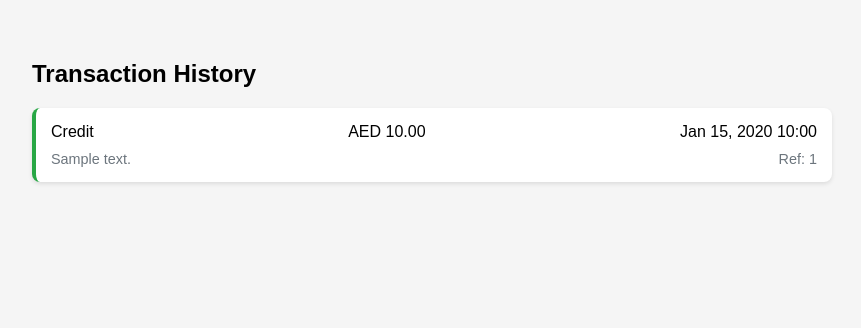
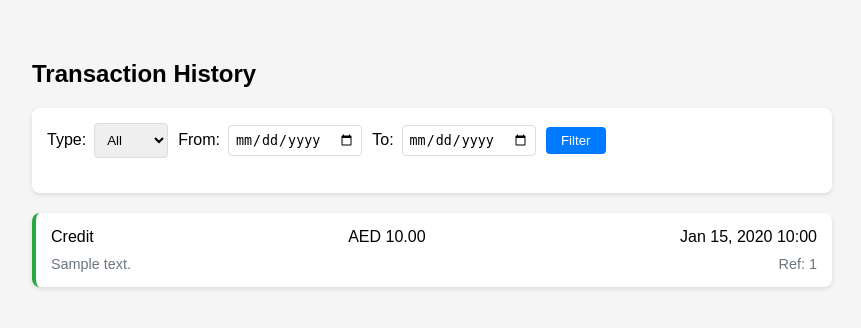
Before and after one commit to adeelrehman77/django_kitchen, a Django app: page /wallet/transactions/ in a window 1280 px wide. Shown: the part 38-366 px from the top of the page, without its empty margins (208-1069 px from the left). Run offline with Django 5.2, Linux system fonts and the light colour scheme; a user stored in the database is signed in; tables that the repository leaves empty hold one stand-in row (values such as "Sample post").

Commit message:
Assistant checkpoint: Add transaction filtering and improved UI
Assistant generated file changes:
- main/views.py: Enhance transaction history with filters
- main/templates/main/transaction_history.html: Add filters to transaction history template
- main/static/css/style.css: Add filter styles

---

User prompt:

next

```diff
--- a/main/static/css/style.css
+++ b/main/static/css/style.css
@@ -90,6 +90,46 @@
     justify-content: space-between;
     font-size: 0.9em;
     color: #6c757d;
+}
+
+.filters {
+    background: white;
+    padding: 15px;
+    border-radius: 8px;
+    margin-bottom: 20px;
+    box-shadow: 0 2px 4px rgba(0,0,0,0.1);
+}
+
+.filter-form {
+    display: flex;
+    gap: 15px;
+    align-items: center;
+}
+
+.filter-group {
+    display: flex;
+    align-items: center;
+    gap: 8px;
+}
+
+.filter-group select,
+.filter-group input {
+    padding: 6px;
+    border: 1px solid #ddd;
+    border-radius: 4px;
+}
+
+.filter-form button {
+    padding: 6px 15px;
+    background: #007bff;
+    color: white;
+    border: none;
+    border-radius: 4px;
+    cursor: pointer;
+}
+
+.filter-form button:hover {
+    background: #0056b3;
 }
 
 .no-transactions {
--- a/main/templates/main/transaction_history.html
+++ b/main/templates/main/transaction_history.html
@@ -4,6 +4,29 @@
 {% block content %}
 <div class="transactions-page">
     <h2>Transaction History</h2>
+
+    <div class="filters">
+        <form method="get" class="filter-form">
+            <div class="filter-group">
+                <label>Type:</label>
+                <select name="type">
+                    <option value="">All</option>
+                    <option value="credit" {% if tx_type == 'credit' %}selected{% endif %}>Credit</option>
+                    <option value="debit" {% if tx_type == 'debit' %}selected{% endif %}>Debit</option>
+                </select>
+            </div>
+            <div class="filter-group">
+                <label>From:</label>
+                <input type="date" name="start_date" value="{{ start_date }}">
+            </div>
+            <div class="filter-group">
+                <label>To:</label>
+                <input type="date" name="end_date" value="{{ end_date }}">
+            </div>
+            <button type="submit">Filter</button>
+        </form>
+    </div>
+
     <div class="transactions-list">
         {% for transaction in transactions %}
         <div class="transaction-card {{ transaction.transaction_type }}">
--- a/main/views.py
+++ b/main/views.py
@@ -129,8 +129,30 @@ def wallet_topup(request):
 def transaction_history(request):
     transactions = WalletTransaction.objects.filter(
         customer=request.user.customerprofile
-    ).order_by('-created_at')
-    return render(request, 'main/transaction_history.html', {'transactions': transactions})
+    )
+
+    # Filter by transaction type
+    tx_type = request.GET.get('type')
+    if tx_type in ['credit', 'debit']:
+        transactions = transactions.filter(transaction_type=tx_type)
+
+    # Filter by date range
+    start_date = request.GET.get('start_date')
+    end_date = request.GET.get('end_date')
+    if start_date:
+        transactions = transactions.filter(created_at__date__gte=start_date)
+    if end_date:
+        transactions = transactions.filter(created_at__date__lte=end_date)
+
+    transactions = transactions.order_by('-created_at')
+
+    context = {
+        'transactions': transactions,
+        'tx_type': tx_type,
+        'start_date': start_date,
+        'end_date': end_date
+    }
+    return render(request, 'main/transaction_history.html', context)
 
 def menu_preview(request, menu_id):
     menu = MenuList.objects.get(id=menu_id)
```
